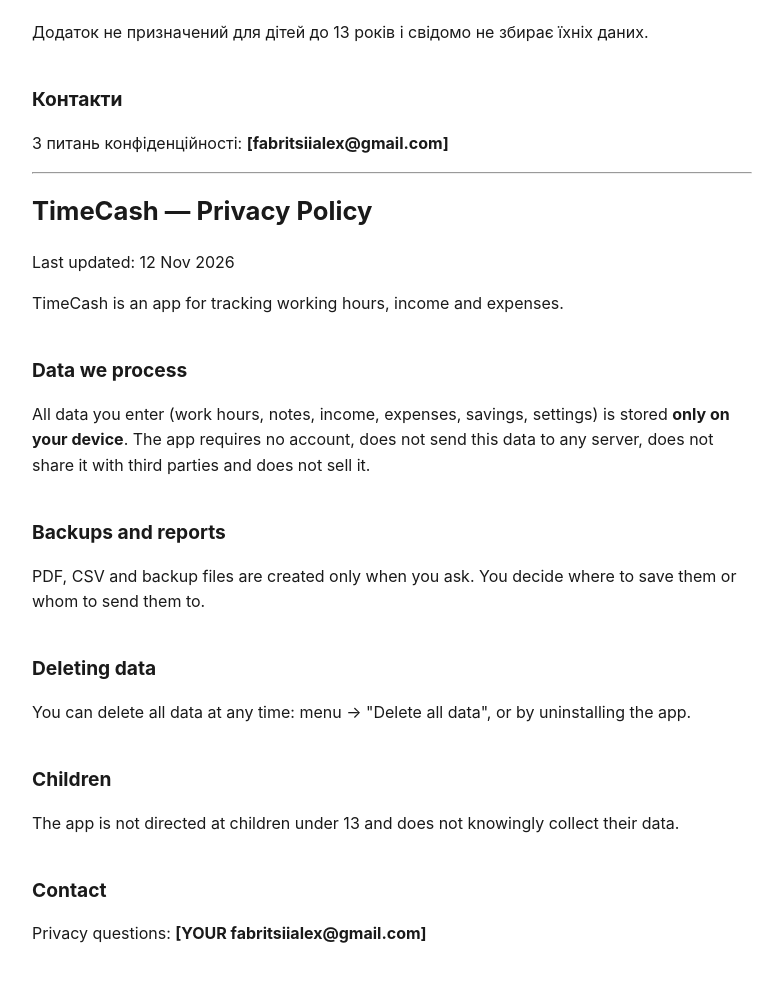
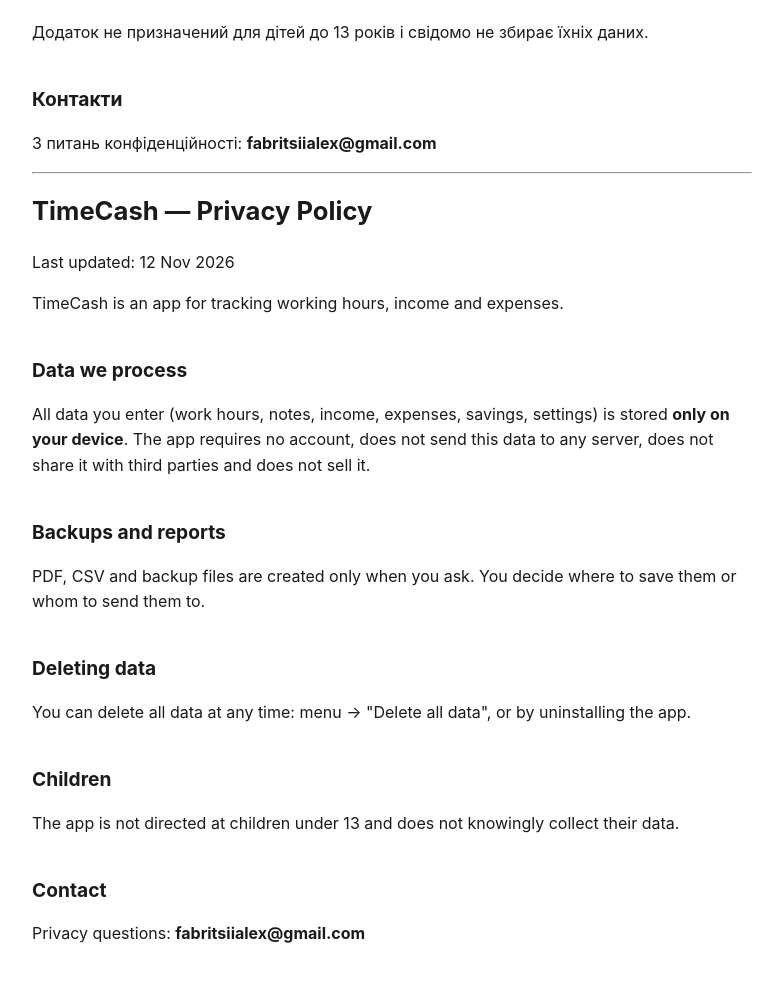
Before and after one commit to TimeCASHXXX/timecash-privacy, a plain HTML site: page index.html in a window 1280 px wide. Shown: the part 666-1648 px from the top of the page, without its empty margins (248-1016 px from the left). Drawn offline with Linux system fonts and the light colour scheme.

Commit message:
Fix email formatting in privacy policy section

```diff
--- a/index.html
+++ b/index.html
@@ -22,7 +22,7 @@
 <h2>Діти</h2>
 <p>Додаток не призначений для дітей до 13 років і свідомо не збирає їхніх даних.</p>
 <h2>Контакти</h2>
-<p>З питань конфіденційності: <strong>[fabritsiialex@gmail.com]</strong></p>
+<p>З питань конфіденційності: <strong> fabritsiialex@gmail.com</strong></p>
 <hr>
 <h1>TimeCash — Privacy Policy</h1>
 <p>Last updated: 12 Nov 2026</p>
@@ -36,6 +36,6 @@
 <h2>Children</h2>
 <p>The app is not directed at children under 13 and does not knowingly collect their data.</p>
 <h2>Contact</h2>
-<p>Privacy questions: <strong>[YOUR fabritsiialex@gmail.com]</strong></p>
+<p>Privacy questions: <strong> fabritsiialex@gmail.com </strong></p>
 </body>
 </html>
```
